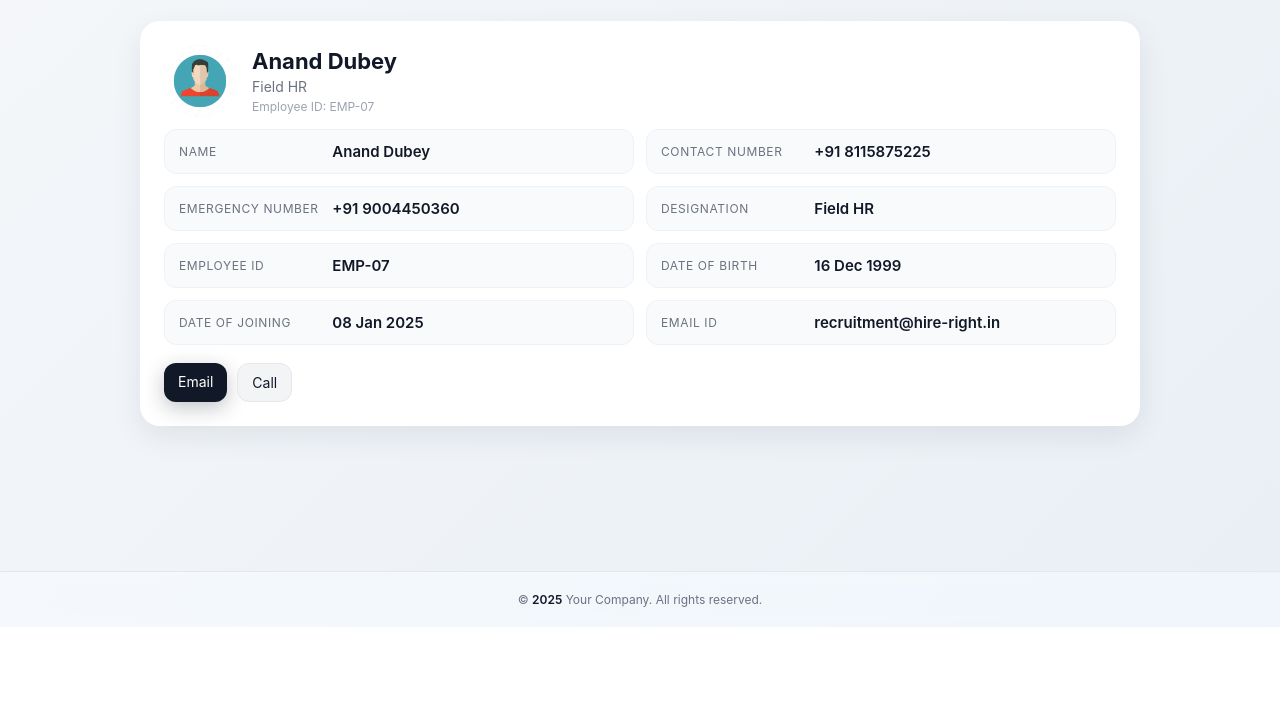
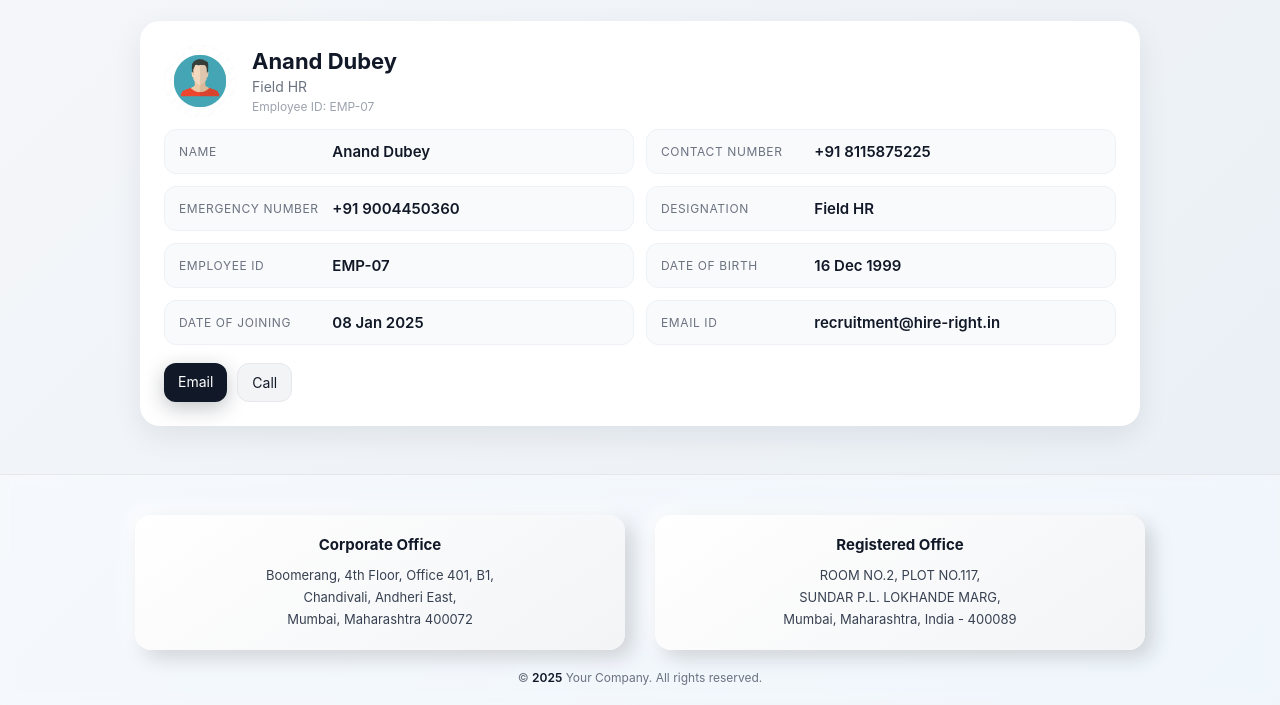
Before and after one commit to sherafganusmani/facultyinfo, a plain HTML site: page index.html in a window 1280 px wide. Shown: the part 173-878 px from the top of the page. Before the commit the page ends 800 px from the top, so only its background shows below. Drawn offline with Linux system fonts and the light colour scheme.

Commit message:
Update index.html

```diff
--- a/index.html
+++ b/index.html
@@ -5,7 +5,7 @@
     <meta name="viewport" content="width=device-width, initial-scale=1" />
     <title>Hire Right</title>
     <style>
-      /* Make responsive adjustments */
+      /* Responsive adjustments */
       @media (max-width: 768px) {
         .details-grid {
           grid-template-columns: 1fr !important;
@@ -19,6 +19,9 @@
         }
         .cta-row {
           justify-content: center !important;
+        }
+        .footer-address {
+          text-align: center !important;
         }
       }
     </style>
@@ -103,12 +106,48 @@
         </div>
       </main>
 
-      <!-- Footer -->
+          <!-- Footer -->
+           <!-- Footer -->
+           <!-- Footer -->
       <footer style="padding:20px 16px; border-top:1px solid #e5e7eb; background:#ffffff66; backdrop-filter:saturate(180%) blur(6px); text-align:center;">
-        <div style="max-width:1000px; margin:0 auto; font-size:12px; color:#6b7280;">
+
+        <!-- 3D Address Cards -->
+        <div style="max-width:1000px; margin:20px auto; display:flex; justify-content:center; align-items:stretch; gap:30px; flex-wrap:nowrap;">
+
+          <!-- Corporate Office -->
+          <div style="flex:0 0 45%; background:linear-gradient(145deg, #ffffff, #f3f4f6); border-radius:16px; padding:20px; box-shadow: 8px 8px 20px rgba(0,0,0,0.15), -6px -6px 16px rgba(255,255,255,0.7); transform:translateY(0); transition:all 0.3s ease; cursor:pointer;"
+               onmouseover="this.style.transform='translateY(-6px)'; this.style.boxShadow='12px 12px 24px rgba(0,0,0,0.2), -8px -8px 20px rgba(255,255,255,0.8)';"
+               onmouseout="this.style.transform='translateY(0)'; this.style.boxShadow='8px 8px 20px rgba(0,0,0,0.15), -6px -6px 16px rgba(255,255,255,0.7)';">
+            <h3 style="margin:0 0 10px 0; font-size:15px; font-weight:700; color:#111827; text-align:center;">Corporate Office</h3>
+            <p style="margin:0; font-size:13px; color:#374151; line-height:1.7; text-align:center;">
+              Boomerang, 4th Floor, Office 401, B1,<br>
+              Chandivali, Andheri East,<br>
+              Mumbai, Maharashtra 400072
+            </p>
+          </div>
+
+          <!-- Registered Office -->
+          <div style="flex:0 0 45%; background:linear-gradient(145deg, #ffffff, #f3f4f6); border-radius:16px; padding:20px; box-shadow: 8px 8px 20px rgba(0,0,0,0.15), -6px -6px 16px rgba(255,255,255,0.7); transform:translateY(0); transition:all 0.3s ease; cursor:pointer;"
+               onmouseover="this.style.transform='translateY(-6px)'; this.style.boxShadow='12px 12px 24px rgba(0,0,0,0.2), -8px -8px 20px rgba(255,255,255,0.8)';"
+               onmouseout="this.style.transform='translateY(0)'; this.style.boxShadow='8px 8px 20px rgba(0,0,0,0.15), -6px -6px 16px rgba(255,255,255,0.7)';">
+            <h3 style="margin:0 0 10px 0; font-size:15px; font-weight:700; color:#111827; text-align:center;">Registered Office</h3>
+            <p style="margin:0; font-size:13px; color:#374151; line-height:1.7; text-align:center;">
+              ROOM NO.2, PLOT NO.117,<br>
+              SUNDAR P.L. LOKHANDE MARG,<br>
+              Mumbai, Maharashtra, India - 400089
+            </p>
+          </div>
+
+        </div>
+
+        <!-- Copyright (at last) -->
+        <div style="margin-top:20px; font-size:12px; color:#6b7280;">
           © <span id="year" style="color:#111827; font-weight:600;"></span> Your Company. All rights reserved.
         </div>
       </footer>
+
+
+
     </div>
 
     <script>
```
